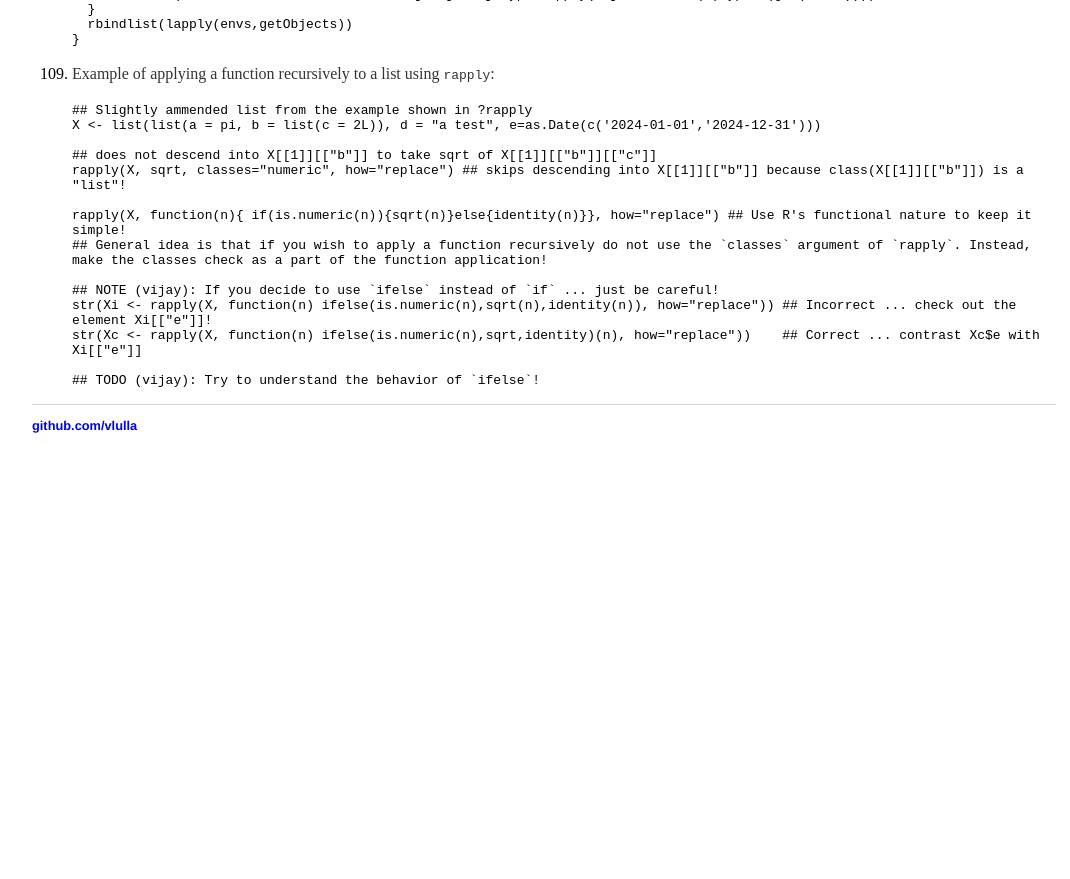
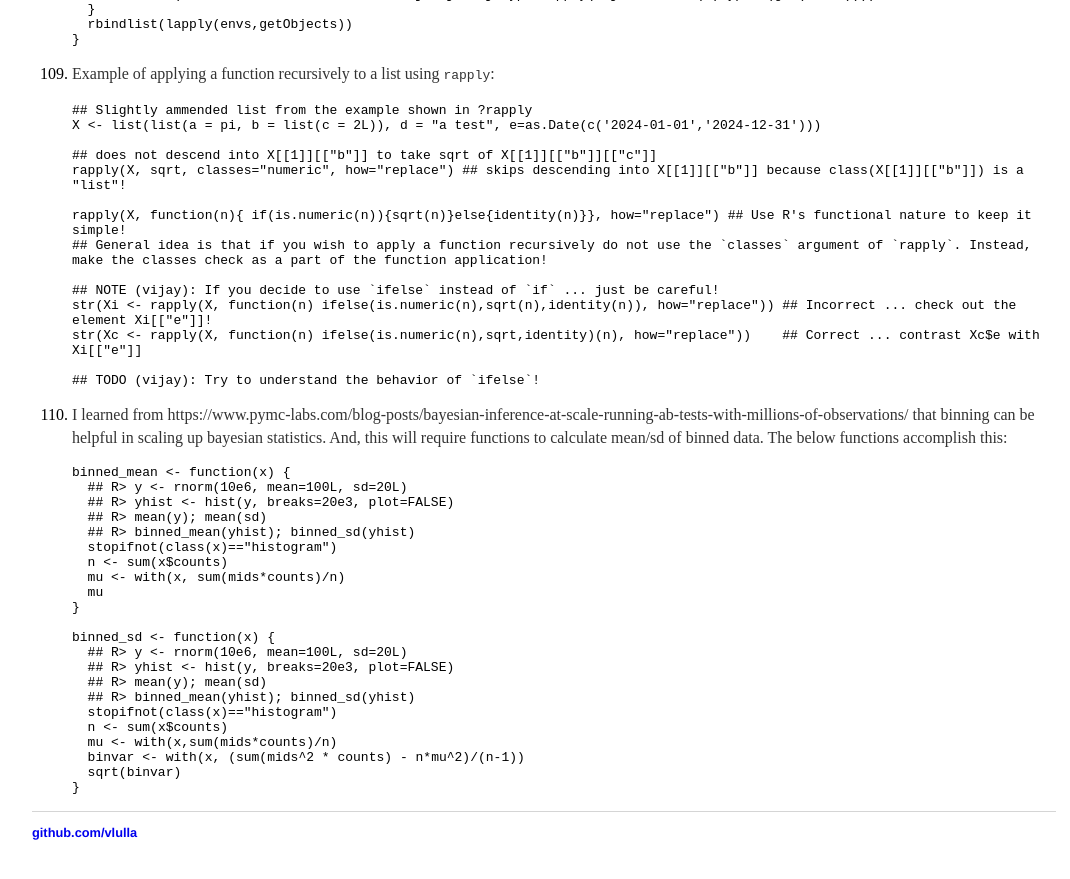
Before and after one commit to vlulla/vlulla.github.io, a Jekyll site: the page built from NOTES_R.md, in a window 1280 px wide and 900 px high, scrolled down 23414 px. Shown: the top 879 px of the window, without its empty margins (96-1166 px from the left). Built offline with Jekyll 4.4.1, drawn with Linux system fonts in a browser that asks for light colours; before the commit the page ends 23907 px from its top, so only the background shows below that.

Commit message:
Added functions to calculate mean/sd for binned data
This ought to help in scaling bayesian analysis.

````diff
--- a/NOTES_R.md
+++ b/NOTES_R.md
@@ -1787,3 +1787,30 @@ layout: default
 
      ## TODO (vijay): Try to understand the behavior of `ifelse`!
      ```
+
+110. I learned from https://www.pymc-labs.com/blog-posts/bayesian-inference-at-scale-running-ab-tests-with-millions-of-observations/ that binning can be helpful in scaling up bayesian statistics. And, this will require functions to calculate mean/sd of binned data. The below functions accomplish this:
+
+     ```R
+     binned_mean <- function(x) {
+       ## R> y <- rnorm(10e6, mean=100L, sd=20L)
+       ## R> yhist <- hist(y, breaks=20e3, plot=FALSE)
+       ## R> mean(y); mean(sd)
+       ## R> binned_mean(yhist); binned_sd(yhist)
+       stopifnot(class(x)=="histogram")
+       n <- sum(x$counts)
+       mu <- with(x, sum(mids*counts)/n)
+       mu
+     }
+
+     binned_sd <- function(x) {
+       ## R> y <- rnorm(10e6, mean=100L, sd=20L)
+       ## R> yhist <- hist(y, breaks=20e3, plot=FALSE)
+       ## R> mean(y); mean(sd)
+       ## R> binned_mean(yhist); binned_sd(yhist)
+       stopifnot(class(x)=="histogram")
+       n <- sum(x$counts)
+       mu <- with(x,sum(mids*counts)/n)
+       binvar <- with(x, (sum(mids^2 * counts) - n*mu^2)/(n-1))
+       sqrt(binvar)
+     }
+     ```
````
